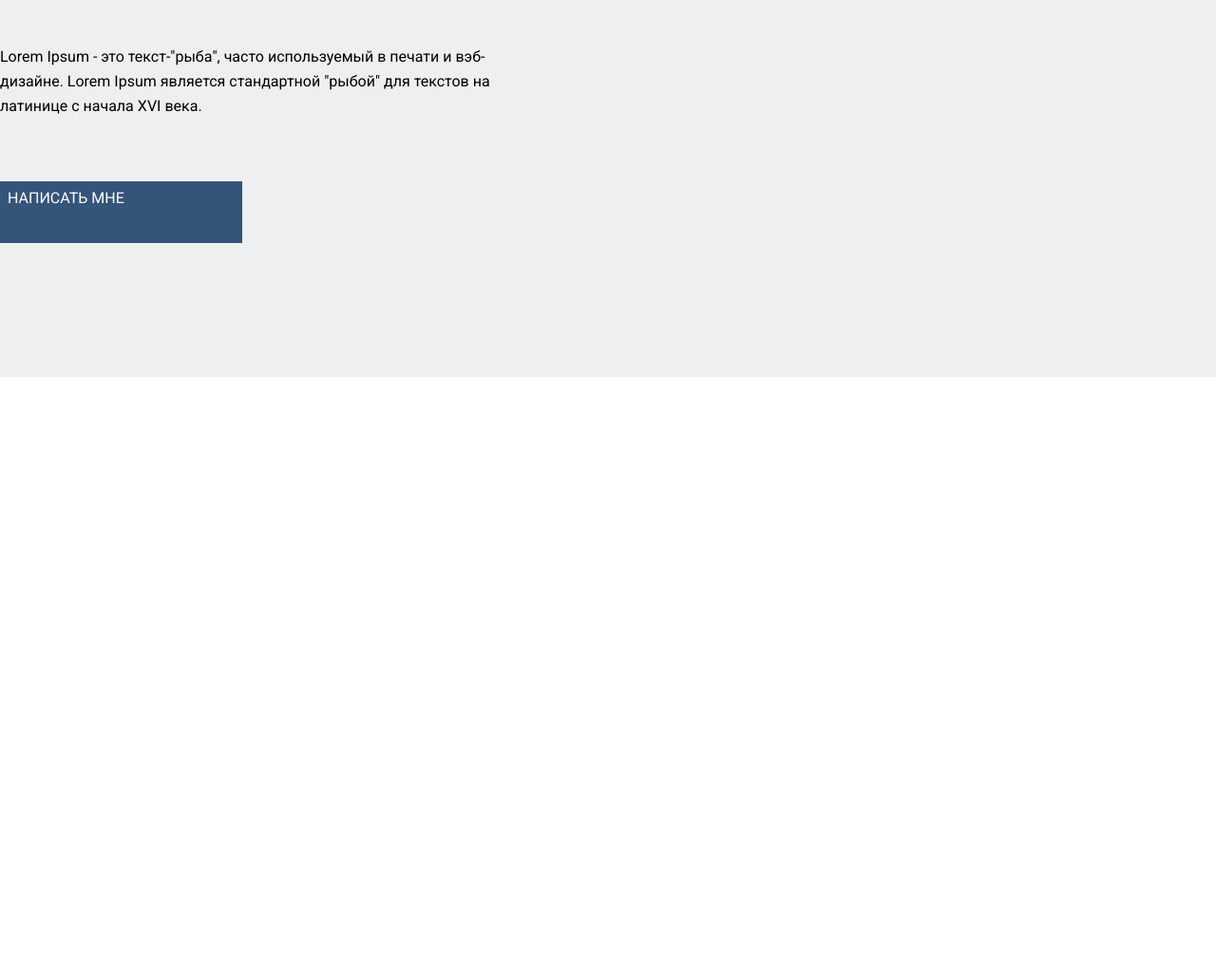
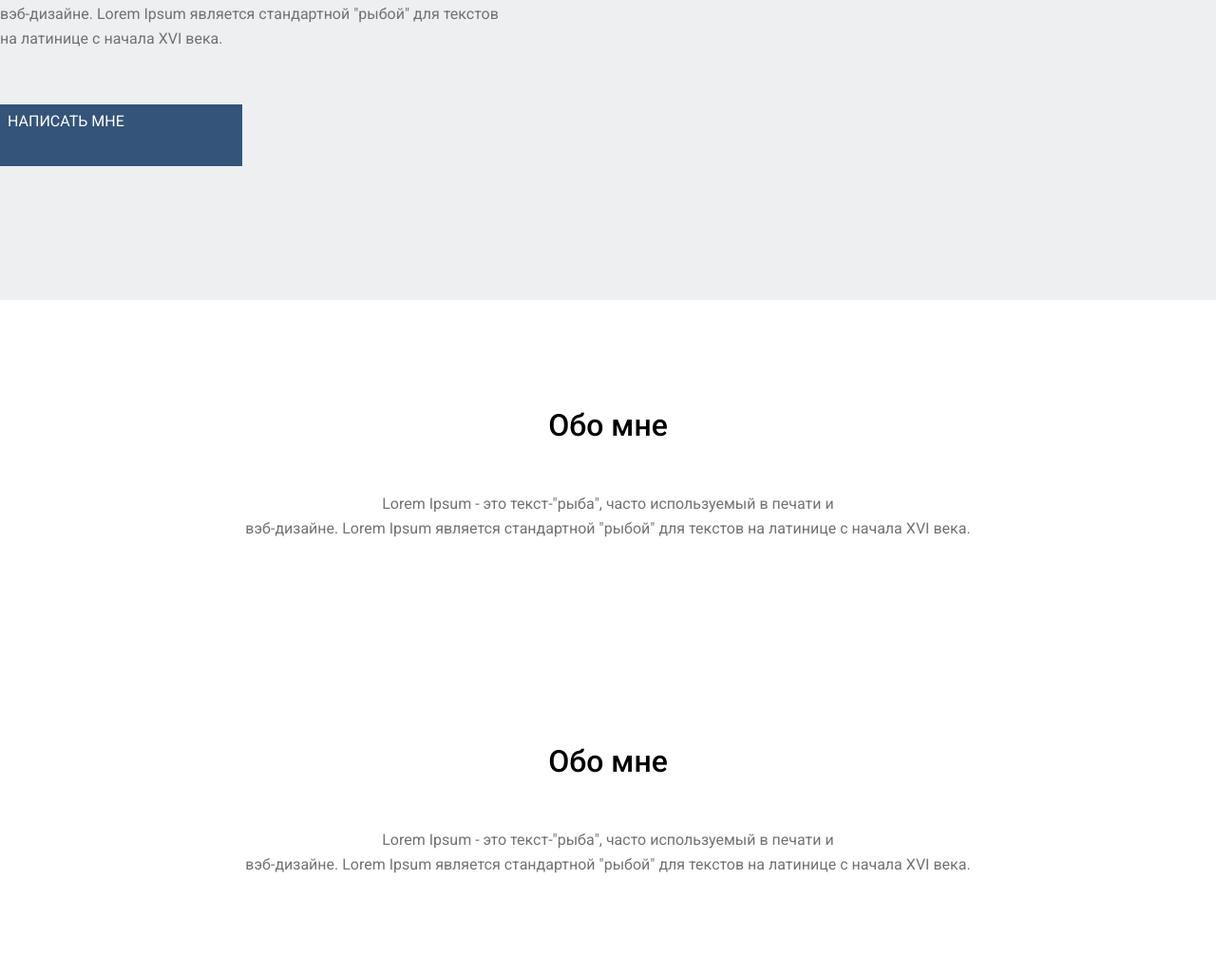
Before and after one commit to rojs73/lesson9, a plain HTML site: page index.html in a window 1280 px wide. Shown: the part 385-1410 px from the top of the page at 95% size. Before the commit the page ends 800 px from the top, so only its background shows below. Drawn offline with Linux system fonts and the light colour scheme.

Commit message:
main added

```diff
--- a/index.html
+++ b/index.html
@@ -1,5 +1,6 @@
 <!DOCTYPE html>
 <html lang="en">
+
 <head>
   <meta charset="UTF-8">
   <meta name="viewport" content="width=device-width, initial-scale=1.0">
@@ -12,14 +13,16 @@
 </head>
 
 <body>
-  <header class = "header">
+
+  <header class ="header">
     <div class="container">
-      <nav class="navbar"></nav>
+
+
+      <nav class="navbar">
         <ol class="navbar__list">
           <li class="navbar__item">
             <a class="navbar__link navbar__link--active" href="">ГЛАВНАЯ</a>
           </li>
-          <li class="navbar__item">
           <li class="navbar__item">
             <a class="navbar__link" href="">ОБ АВТОРЕ</a>
           </li>
@@ -29,17 +32,38 @@
           <li class="navbar__item">
             <a class="navbar__link" href="">ПРОЦЕСС</a>
           </li>
-          </li>
+          <li class="navbar__item">
             <a class="navbar__link" href="">КОНТАКТЫ</a>
           </li>
       </ol>
+     </nav>
+
      <div class="content">
       <h1 class="content__title">Дизайн и верстка</h1>
-        <p class="content__description">Lorem Ipsum - это текст-"рыба", часто используемый в печати и вэб-дизайне. Lorem Ipsum является стандартной "рыбой" для текстов на латинице с начала XVI века.</p>
+      <p class="content__description">Lorem Ipsum - это текст-"рыба", часто используемый в печати и <br> вэб-дизайне. Lorem Ipsum является стандартной "рыбой" для текстов на латинице с начала XVI века.</p>
       <a class="content__link" href="">НАПИСАТЬ МНЕ</a>
       </div>
+
     </div>
   </header>
+
+  <main>
+
+    <section class="about">
+      <div class="container container--sm">
+        <h2 class="about__title">Обо мне</h2>
+        <p class="about__description">Lorem Ipsum - это текст-"рыба", часто используемый в печати и <br>вэб-дизайне. Lorem Ipsum является стандартной "рыбой" для текстов на латинице с начала XVI века.</p>
+      </div>
+    </section>
+
+    <section class="process">
+      <div class="container container--sm">
+        <h2 class="process__title">Обо мне</h2>
+        <p class="process__description">Lorem Ipsum - это текст-"рыба", часто используемый в печати и <br>вэб-дизайне. Lorem Ipsum является стандартной "рыбой" для текстов на латинице с начала XVI века.</p>
+      </div>
+    </section>
+
+  </main>
 
 </body>
 
--- a/style.css
+++ b/style.css
@@ -8,6 +8,7 @@
 
   --font-size:16px;
   --font-family: 'Roboto', sans-serif;
+  --letter-spacing:0.1;
 
   --line-height-sm:1.2;
   --line-height-lg:1.64;
@@ -21,10 +22,10 @@
 }
 
 * {
-    margin: 0;
+    margin:0;
     padding: 0;
     box-sizing: border-box;
-    list-style-type:none;
+    list-style-type: none;
 }
 
 html {
@@ -52,7 +53,7 @@ a {
 }
 
 .navbar {
-  margin-bottom:162px;
+  margin-bottom:116px;
 }
 .navbar__list {
   display: flex;
@@ -62,6 +63,9 @@ a {
 }
 .navbar__link {
   color: var(--color-black);
+  letter-spacing: var(--letter-spacing);
+  padding: var(--gap-sm) 3px var(--gap-sm) 0;
+
 }
 .navbar__link--active {
   color:#007bff;
@@ -77,11 +81,12 @@ a {
   font-size: 3rem;
   background-color: var(--color-gray-light);
   line-height:var(--line-height-lg);
-  margin-bottom: 60px;
+  margin-bottom: 35px;
 }
 .content__description {
   line-height:var(--line-height-lg);
-  margin-bottom: 65px;
+  margin-bottom: 55px;
+  color:var(--color-secondary);
 }
 .content__link {
   min-width:255px;
@@ -89,7 +94,48 @@ a {
   color:var(--color-white);
   background-color: var(--color-primary);
   padding: 0.5em;
+  letter-spacing:var (--letter-spacing);
   display:flex;
+}
 
+.about {
+  padding-top:112px;
+  padding-bottom:100px;
+  background-color: var(color--light);
 
 }
+
+.about__title {
+  color: var(--color-black);
+  font-size: 2rem;
+  font-weight:500;
+  text-align: center;
+  margin-bottom:50px;
+
+}
+.about__description {
+  text-align:center;
+  color:var(--color-secondary);
+  line-height:var(--line-height-lg);
+}
+
+.process {
+  padding-top:112px;
+  padding-bottom:100px;
+  background-color: var(color--light);
+
+}
+
+.process__title {
+  color: var(--color-black);
+  font-size: 2rem;
+  font-weight:500;
+  text-align: center;
+  margin-bottom:50px;
+
+}
+.process__description {
+  text-align:center;
+  color:var(--color-secondary);
+  line-height:var(--line-height-lg);
+}
```
Lines whose indentation alone changed are shown as unchanged.
